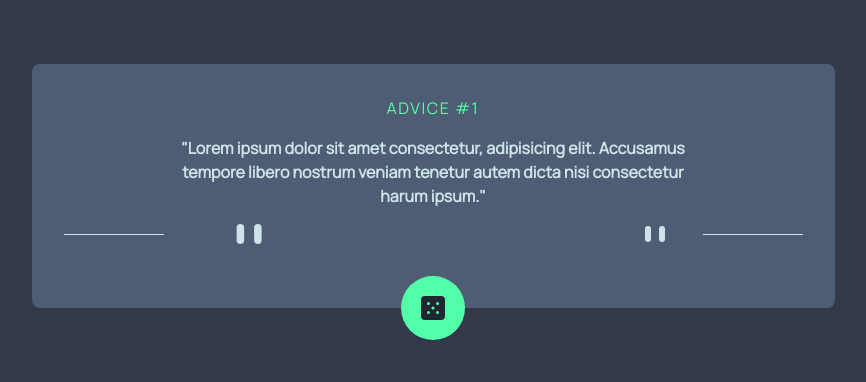
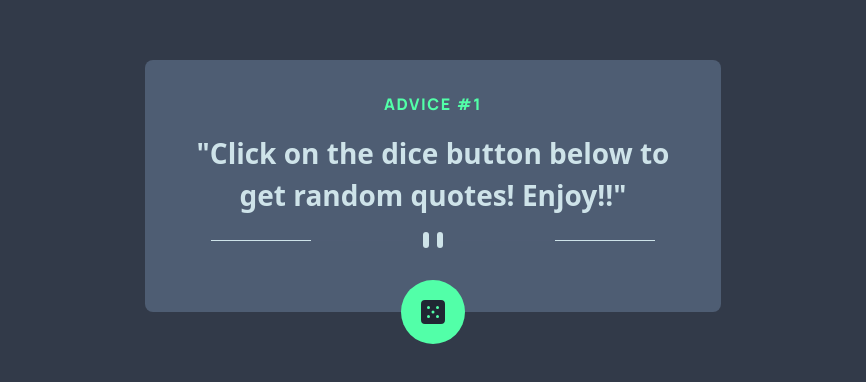
Before and after one commit to Jon-tim/Advice-Generator, a plain HTML site: page src/index.html in a window 1280 px wide. Shown: the part 214-596 px from the top of the page, without its empty margins (207-1073 px from the left). Drawn offline with Linux system fonts and the light colour scheme.

Commit message:
updated html

```diff
--- a/src/index.html
+++ b/src/index.html
@@ -1,5 +1,5 @@
 <!DOCTYPE html>
-<html lang="en" class="font-fonts">
+<html lang="en">
   <head>
     <meta charset="UTF-8" />
     <meta name="viewport" content="width=device-width, initial-scale=1.0" />
@@ -7,7 +7,7 @@
     <link rel="preconnect" href="https://fonts.googleapis.com" />
     <link rel="preconnect" href="https://fonts.gstatic.com" crossorigin />
     <link
-      href="https://fonts.googleapis.com/css2?family=Manrope&display=swap"
+      href="https://fonts.googleapis.com/css2?family=Manrope:wght@800&display=swap"
       rel="stylesheet"
     />
     <title>Advice Generator App</title>
@@ -23,22 +23,20 @@
           advice #1
         </p>
         <p
-          class="advice max-w-lg w-full font-fonts text-center font-extrabold text-light-cyan"
+          class="advice max-w-lg w-full text-[28px] text-center font-extrabold text-light-cyan"
         >
-          "Lorem ipsum dolor sit amet consectetur, adipisicing elit. Accusamus
-          tempore libero nostrum veniam tenetur autem dicta nisi consectetur
-          harum ipsum."
+          "Click on the dice button below to get random quotes! Enjoy!!"
         </p>
         <div class="flex items-center justify-center mb-8 relative">
           <hr
             class="h-[1px] border-0 min-w-[100px] bg-light-cyan absolute left-0 z-10"
           />
-          <img
+          <!-- <img
             src="../images/pattern-divider-mobile.svg"
             class="w-full"
             alt=""
-          />
-          <!-- <svg
+          /> -->
+          <svg
             class="mobile-divider md:hidden w-full"
             width="295"
             height="16"
@@ -51,7 +49,7 @@
                 <rect x="14" width="6" height="16" rx="3" />
               </g>
             </g>
-          </svg> -->
+          </svg>
           <svg
             class="desktop-divider hidden md:block w-full"
             width="444"
@@ -71,7 +69,7 @@
           />
         </div>
         <div
-          class="absolute -bottom-8 dice w-16 h-16 flex items-center justify-center bg-neon-green rounded-full hover:shadow-neon-green-500/50"
+          class="absolute -bottom-8 dice w-16 h-16 flex items-center justify-center bg-neon-green rounded-full hover:shadow hover:shadow-neon-green"
         >
           <svg width="24" height="24" xmlns="http://www.w3.org/2000/svg">
             <path
--- a/style-guide.md
+++ /dev/null
@@ -1,32 +0,0 @@
-# Front-end Style Guide
-
-## Layout
-
-The designs were created to the following widths:
-
-- Mobile: 375px
-- Desktop: 1440px
-
-## Colors
-
-### Primary
-
-- Light Cyan: hsl(193, 38%, 86%)
-- Neon Green: hsl(150, 100%, 66%)
-
-### Neutral
-
-- Grayish Blue: hsl(217, 19%, 38%)
-- Dark Grayish Blue: hsl(217, 19%, 24%)
-- Dark Blue: hsl(218, 23%, 16%)
-
-## Typography
-
-### Body Copy
-
-- Font size (quote): 28px
-
-### Font
-
-- Family: [Manrope](https://fonts.google.com/specimen/Manrope)
-- Weights: 800
```
